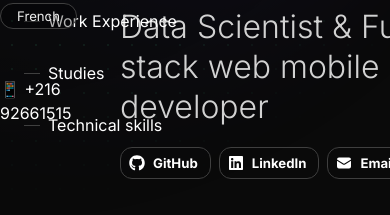
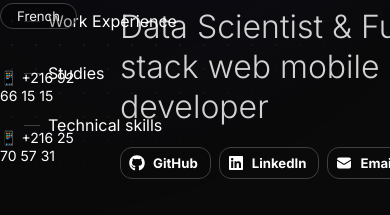
Before and after one commit to YassineKassem/Yassine_Kassem_Portfolio, a Next.js app: page /en/about in a window 390 px wide. Shown: the part 375-590 px from the top of the page. Built offline with nearby package versions, Linux system fonts and the light colour scheme.

Commit message:
update phone number

```diff
--- a/src/app/[locale]/about/page.tsx
+++ b/src/app/[locale]/about/page.tsx
@@ -136,18 +136,27 @@ export default function About(
             </Flex>
         )}
         {/* Phone number */}
-        {person.number && (
+        {person.numbers.length > 0 && (
+    <Flex
+        wrap
+        gap="8">
+        {person.numbers.map((number, index) => (
             <Text
-        variant="body-default-m"
-        paddingTop="m">
+                key={index}
+                variant="body-default-s"
+                paddingTop="s">
                 <Text
                     as="span"
                     style={{ color: 'white' }}>
                     📱
                 </Text>
-        {' '}{person.number}
+                {' '}{number}
             </Text>
+
+        ))}
+    </Flex>
 )}
+
     </Flex>
 )}
 
--- a/src/app/resources/content.js
+++ b/src/app/resources/content.js
@@ -10,7 +10,8 @@ const person = {
     avatar:    '/images/avatar.jpg',
     location:  'Africa/Tunis',        // Expecting the IANA time zone identifier, e.g., 'Europe/Vienna'
     languages: ['English', 'French'], // optional: Leave the array empty if you don't want to display languages
-    number: '+216 92661515'
+    numbers: ['+216 92 66 15 15','+216 25 70 57 31'],
+
 }
 
 // const newsletter = {
```
Lines whose indentation alone changed are shown as unchanged.
